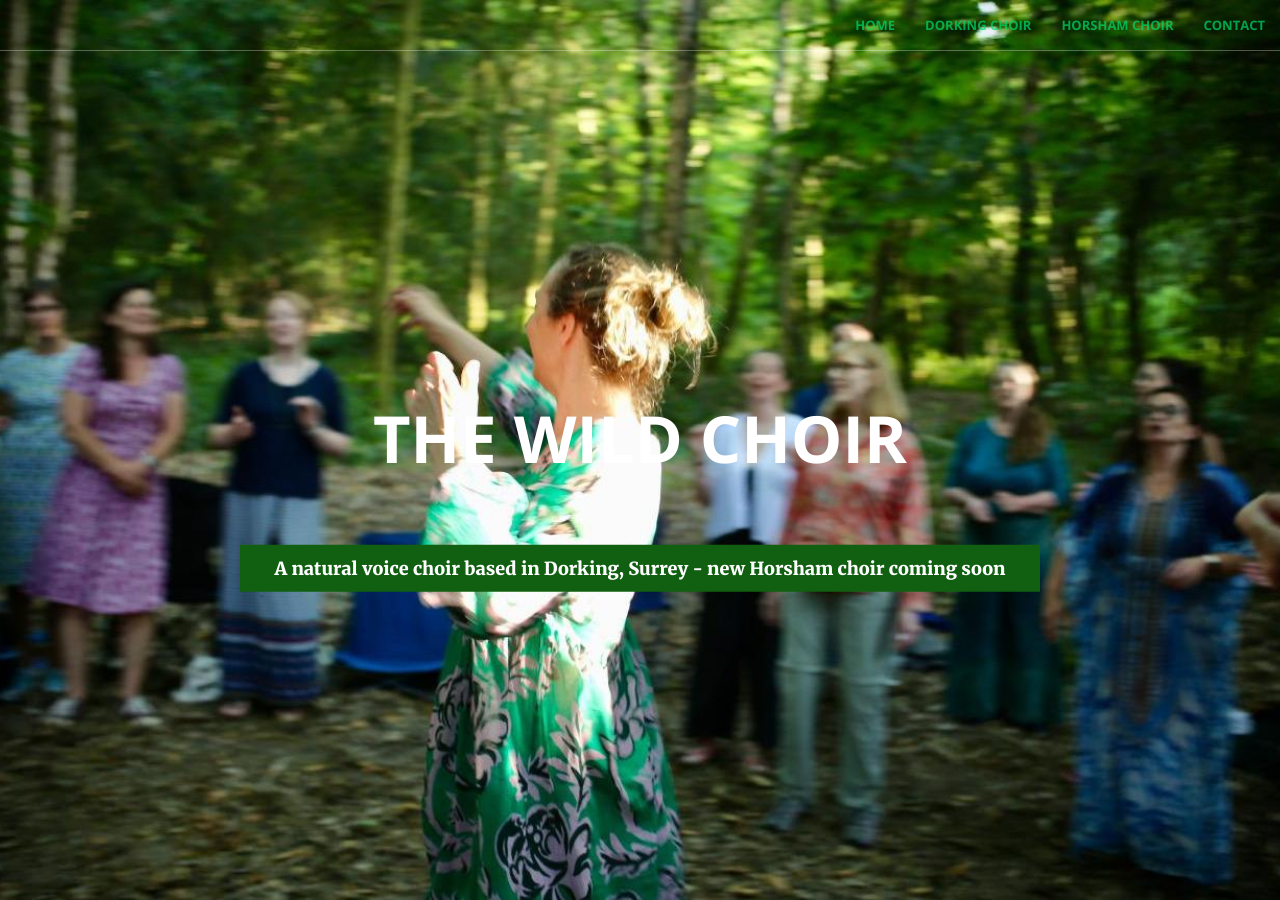
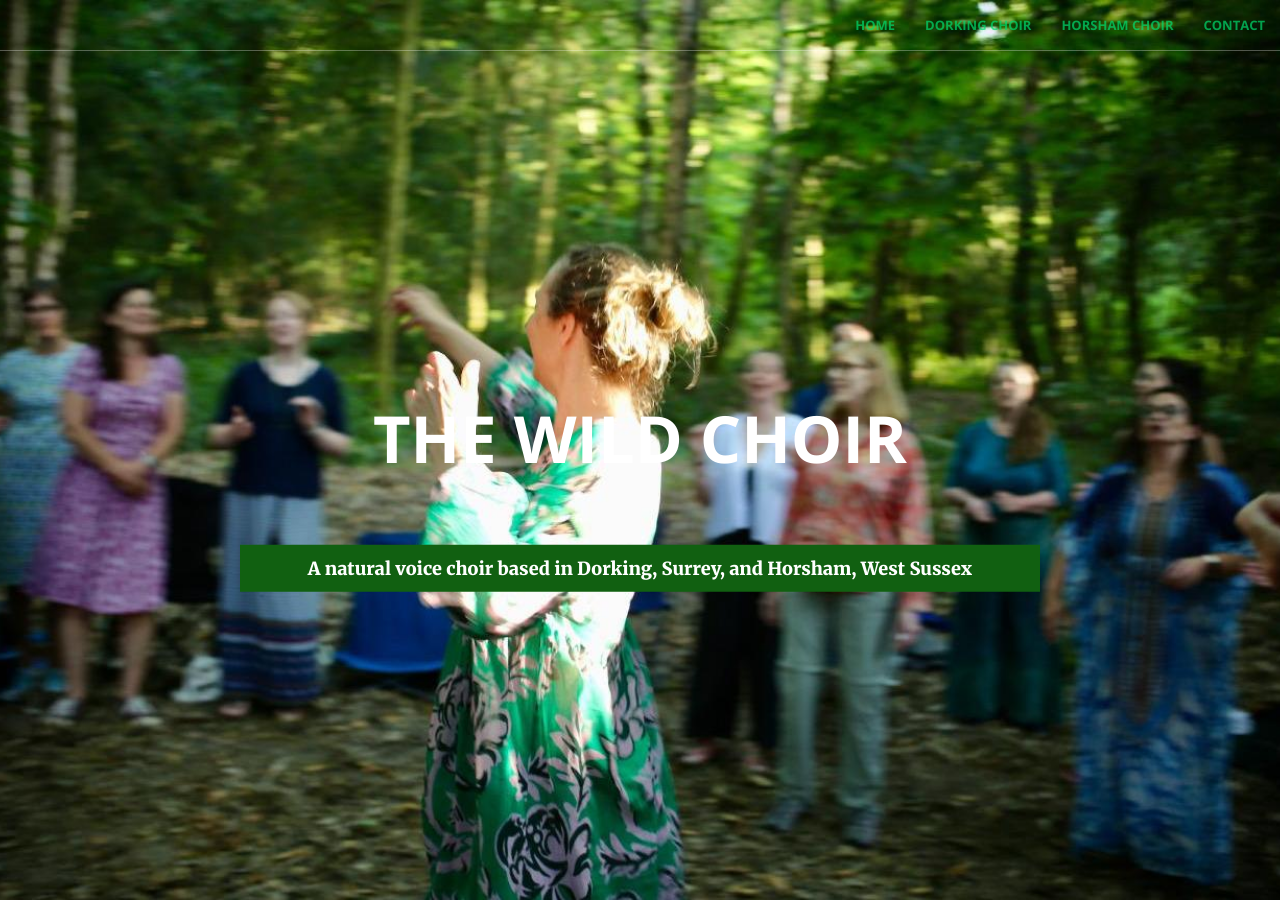
Before and after one commit to thewildchoir/thewildchoir-website, a Jekyll site: the page built from home-updated.html, in a window 1280 px wide and 900 px high. Built offline with Jekyll 4.4.1, drawn with Linux system fonts in a browser that asks for light colours.

Commit message:
Update new homepage header text

```diff
--- /dev/null
+++ b/_includes/header2.html
@@ -0,0 +1,9 @@
+<header>
+    <div class="header-content">
+        <div class="header-content-inner">
+            <h1>The Wild Choir</h1>
+            <br>
+            <p>A natural voice choir based in Dorking, Surrey, and Horsham, West Sussex</p>
+        </div>
+    </div>
+</header>
--- a/_layouts/front2.html
+++ b/_layouts/front2.html
@@ -5,7 +5,7 @@
 
 <body id="page-top">
   {% include nav2.html %}
-  {% include header.html %}
+  {% include header2.html %}
   {% include call-to-action2.html %}
   {% include portfolio.html %}
   {% include contact.html %}
```
